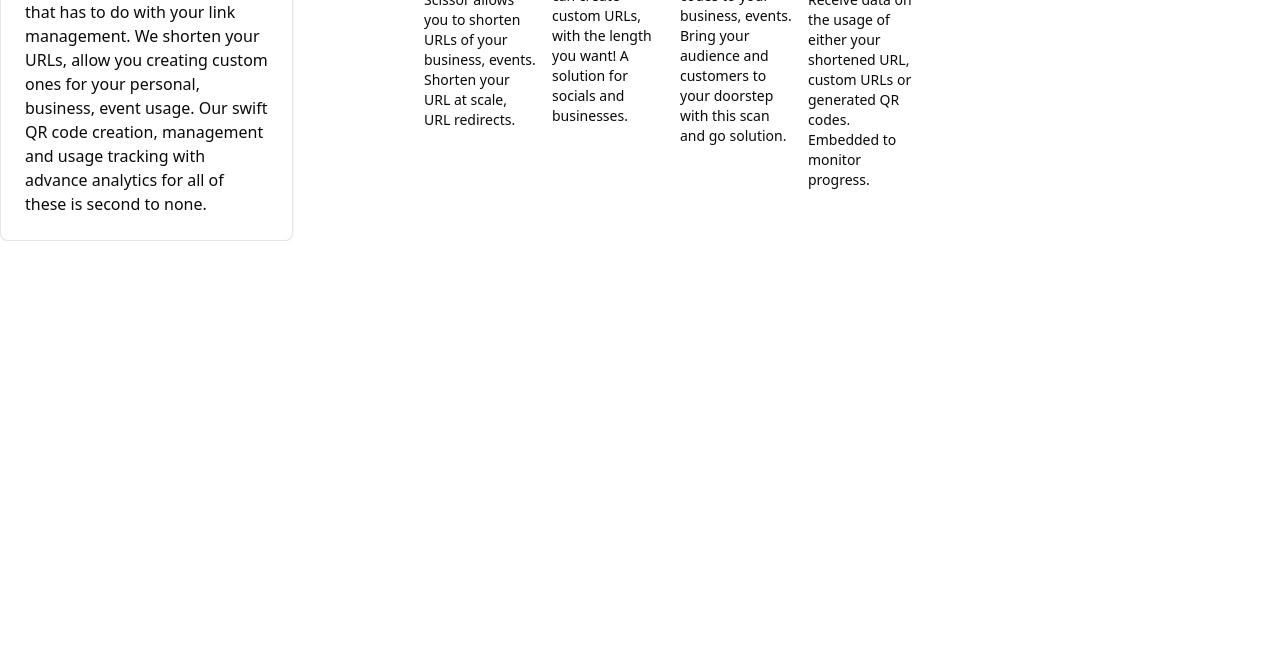
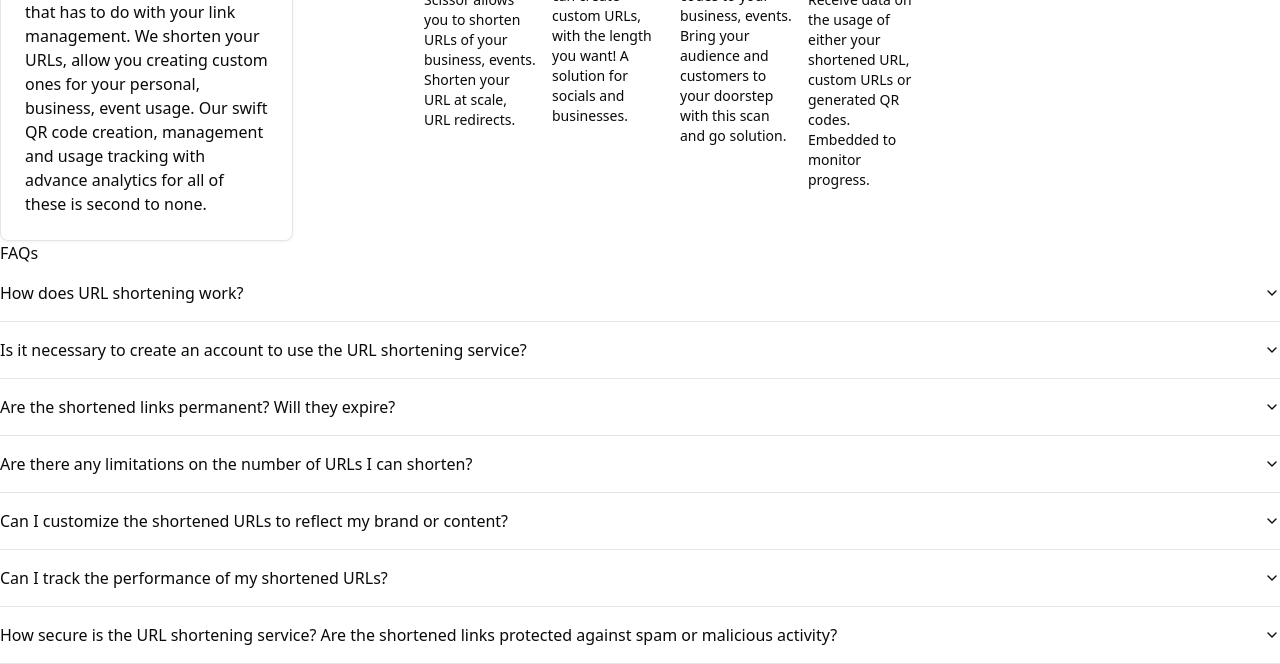
Before and after one commit to kelvinsekx/scissors, a React app: page / in a window 1280 px wide. Shown: the part 1793-2457 px from the top of the page. Before the commit the page ends 2034 px from the top, so only its background shows below. Built offline with nearby package versions, Linux system fonts and the light colour scheme; some packages are replaced by stand-ins of ours.

Commit message:
Added FAQ section

```diff
--- a/package.json
+++ b/package.json
@@ -10,6 +10,7 @@
   },
   "dependencies": {
     "@auth/supabase-adapter": "^0.1.2",
+    "@radix-ui/react-accordion": "^1.1.2",
     "@radix-ui/react-menubar": "^1.0.3",
     "@radix-ui/react-navigation-menu": "^1.1.3",
     "@radix-ui/react-separator": "^1.0.3",
--- /dev/null
+++ b/src/components/faq.tsx
@@ -0,0 +1,68 @@
+import {
+  Accordion,
+  AccordionContent,
+  AccordionItem,
+  AccordionTrigger,
+} from "~/shadcn/ui/accordion";
+import React from "react";
+
+export function Faq() {
+  return (
+    <Accordion type="single" collapsible className="w-full">
+      <h1>FAQs</h1>
+      <AccordionItem value="item-1">
+        <AccordionTrigger>How does URL shortening work?</AccordionTrigger>
+        <AccordionContent>
+          URL shortening works by taking a long URL and creating a shorter,
+          condensed version that redirects to the original URL. When a user
+          clicks on the shortened link, they are redirected to the intended
+          destination.
+        </AccordionContent>
+      </AccordionItem>
+      <AccordionItem value="item-2">
+        <AccordionTrigger>
+          Is it necessary to create an account to use the URL shortening
+          service?
+        </AccordionTrigger>
+        <AccordionContent>
+          No, you can access the basic feature without an account.
+        </AccordionContent>
+      </AccordionItem>
+      <AccordionItem value="item-3">
+        <AccordionTrigger>
+          Are the shortened links permanent? Will they expire?
+        </AccordionTrigger>
+        <AccordionContent>Yes. They do not expire</AccordionContent>
+      </AccordionItem>
+      <AccordionItem value="item-4">
+        <AccordionTrigger>
+          Are there any limitations on the number of URLs I can shorten?
+        </AccordionTrigger>
+        <AccordionContent>
+          No, You can shorten as many as you need.
+        </AccordionContent>
+      </AccordionItem>
+      <AccordionItem value="item-5">
+        <AccordionTrigger>
+          Can I customize the shortened URLs to reflect my brand or content?
+        </AccordionTrigger>
+        <AccordionContent>Yes. You can.</AccordionContent>
+      </AccordionItem>
+      <AccordionItem value="item-6">
+        <AccordionTrigger>
+          Can I track the performance of my shortened URLs?
+        </AccordionTrigger>
+        <AccordionContent>
+          Yes. There is analytics for you to track that.
+        </AccordionContent>
+      </AccordionItem>
+      <AccordionItem value="item-7">
+        <AccordionTrigger>
+          How secure is the URL shortening service? Are the shortened links
+          protected against spam or malicious activity?
+        </AccordionTrigger>
+        <AccordionContent>Yes. They are secure</AccordionContent>
+      </AccordionItem>
+    </Accordion>
+  );
+}
--- a/src/components/social-card.tsx
+++ b/src/components/social-card.tsx
@@ -1,5 +1,4 @@
 import * as React from "react";
-import { SocialDeets } from "./social-deets";
 import { Card, CardContent, CardHeader, CardTitle } from "~/shadcn/ui/card";
 
 export function SocialCard() {
--- a/src/pages/index.tsx
+++ b/src/pages/index.tsx
@@ -4,6 +4,7 @@ import { HeroSection } from "~/components/hero-section";
 import { NavigationBar } from "~/components/navigation/navigation-bar";
 import { Info } from "~/components/info";
 import { SocialProof } from "~/components/social-proof";
+import { Faq } from "~/components/faq";
 
 export default function Home() {
   return (
@@ -18,6 +19,7 @@ export default function Home() {
         <HeroSection />
         <Info />
         <SocialProof />
+        <Faq />
       </main>
     </>
   );
--- /dev/null
+++ b/src/shadcn/ui/accordion.tsx
@@ -0,0 +1,58 @@
+import * as React from "react"
+import * as AccordionPrimitive from "@radix-ui/react-accordion"
+import { ChevronDown } from "lucide-react"
+
+import { cn } from "~/shadcn/utils"
+
+const Accordion = AccordionPrimitive.Root
+
+const AccordionItem = React.forwardRef<
+  React.ElementRef<typeof AccordionPrimitive.Item>,
+  React.ComponentPropsWithoutRef<typeof AccordionPrimitive.Item>
+>(({ className, ...props }, ref) => (
+  <AccordionPrimitive.Item
+    ref={ref}
+    className={cn("border-b", className)}
+    {...props}
+  />
+))
+AccordionItem.displayName = "AccordionItem"
+
+const AccordionTrigger = React.forwardRef<
+  React.ElementRef<typeof AccordionPrimitive.Trigger>,
+  React.ComponentPropsWithoutRef<typeof AccordionPrimitive.Trigger>
+>(({ className, children, ...props }, ref) => (
+  <AccordionPrimitive.Header className="flex">
+    <AccordionPrimitive.Trigger
+      ref={ref}
+      className={cn(
+        "flex flex-1 items-center justify-between py-4 font-medium transition-all hover:underline [&[data-state=open]>svg]:rotate-180",
+        className
+      )}
+      {...props}
+    >
+      {children}
+      <ChevronDown className="h-4 w-4 shrink-0 transition-transform duration-200" />
+    </AccordionPrimitive.Trigger>
+  </AccordionPrimitive.Header>
+))
+AccordionTrigger.displayName = AccordionPrimitive.Trigger.displayName
+
+const AccordionContent = React.forwardRef<
+  React.ElementRef<typeof AccordionPrimitive.Content>,
+  React.ComponentPropsWithoutRef<typeof AccordionPrimitive.Content>
+>(({ className, children, ...props }, ref) => (
+  <AccordionPrimitive.Content
+    ref={ref}
+    className={cn(
+      "overflow-hidden text-sm transition-all data-[state=closed]:animate-accordion-up data-[state=open]:animate-accordion-down",
+      className
+    )}
+    {...props}
+  >
+    <div className="pb-4 pt-0">{children}</div>
+  </AccordionPrimitive.Content>
+))
+AccordionContent.displayName = AccordionPrimitive.Content.displayName
+
+export { Accordion, AccordionItem, AccordionTrigger, AccordionContent }
```
Also changed, not shown: 1 other file.
